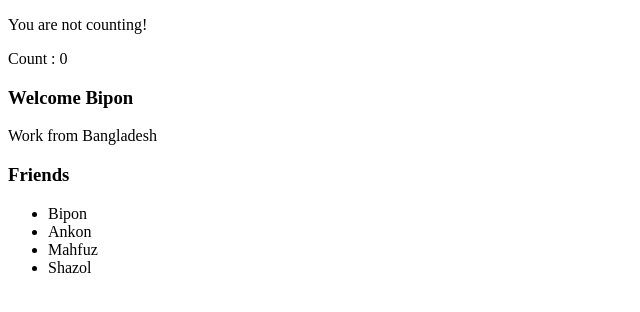
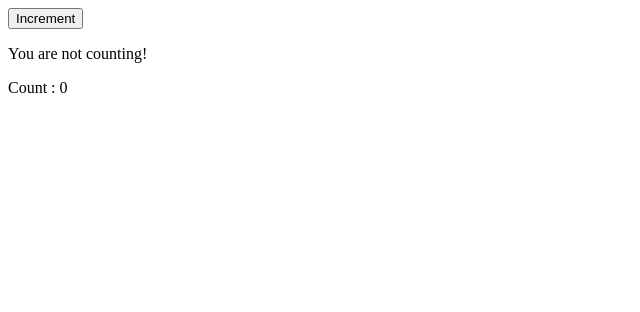
Before and after one commit to bipon68/react-practice, a React (Vite) app: page / in a window 1280 px wide. Shown: the top 312 px of the page, without its empty margins (0-640 px from the left). Built offline with nearby package versions, Linux system fonts and the light colour scheme.

Commit message:
preState

```diff
--- a/src/components/App.js
+++ b/src/components/App.js
@@ -1,8 +1,8 @@
 import React, {Component} from "react";
 import ReactDOM from "react-dom";
-import Example from './Example';
-import Parent from './Parent';
-import Friends from './Friends';
+// import Example from './Example';
+// import Parent from './Parent';
+// import Friends from './Friends';
 
 console.log("React : ", React);
 console.log("ReactDOM : ", ReactDOM);
@@ -29,7 +29,32 @@ class App extends Component {
   //   }, 1000);
   // }
 
+  handleIncrement = () => {
+    console.log(this)
+    // changing state or update state based on existing state
+    // this.setState({
+    //   count: this.state.count + 1,
+    //   counting: true
+    // })
+    // if any setState update or change depend on other setState
+    this.setState((prevState) => ({
+      count: prevState.count + 1,
+      counting: true
+    }))
+    this.setState((prevState) => ({
+      count: prevState.count + 1,
 
+    }))
+    this.setState((prevState) => ({
+      count: prevState.count + 1,
+    }))
+    // this.setState((prevState) => {
+    //   return{
+    //     count: prevState.count + 1,
+    //     counting: true
+    //   }
+    // })
+  }
 
   render() {
     // let counted;
@@ -40,11 +65,9 @@ class App extends Component {
     // }
     return (
       <div>
+        <button onClick={this.handleIncrement}>Increment</button>
         <p>{this.state.counting ? 'You are counting. Hurry': 'You are not counting!'}</p>
          <p>Count : {this.state.count}</p>
-        <Example name="Bipon" />
-        <Parent country="Bangladesh"/>
-        <Friends friends={['Bipon', 'Ankon', 'Mahfuz', 'Shazol']}/>
       </div>
     )
   }
--- a/src/index.js
+++ b/src/index.js
@@ -4,9 +4,9 @@ import ReactDOM from "react-dom";
 import App from './components/App';
 import add, {subtract, multiply, num1, num2} from './playground/math';
 
-console.log(add(num1,num2))
-console.log(subtract(num1,num2))
-console.log(multiply(num1,num2))
+// console.log(add(num1,num2))
+// console.log(subtract(num1,num2))
+// console.log(multiply(num1,num2))
 
 
 //rendering DOM
```
